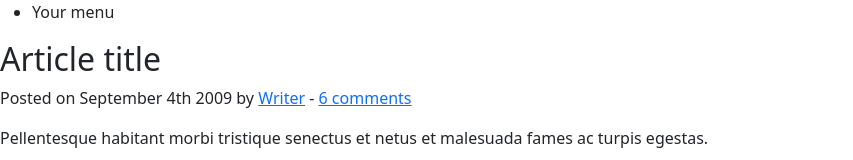
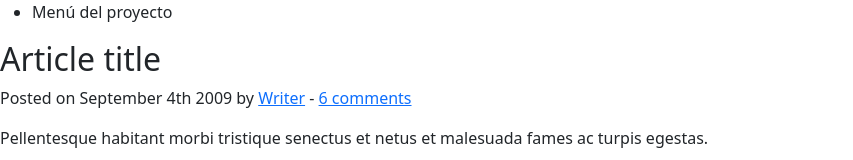
Before and after one commit to Samekh23/Proyecto-1.1, a plain HTML site: page Index.html in a window 1280 px wide. Shown: the top 160 px of the page, without its empty margins (0-853 px from the left). Drawn offline with nearby package versions, Linux system fonts and the light colour scheme.

Commit message:
Se agrego texto para el Menú del proyecto 1.1.

```diff
--- a/Index.html
+++ b/Index.html
@@ -14,7 +14,7 @@
 	<header>
 		<nav>
 			<ul>
-				<li>Your menu</li>
+				<li>Menú del proyecto</li>
 			</ul>
 		</nav>
 	</header>
```
